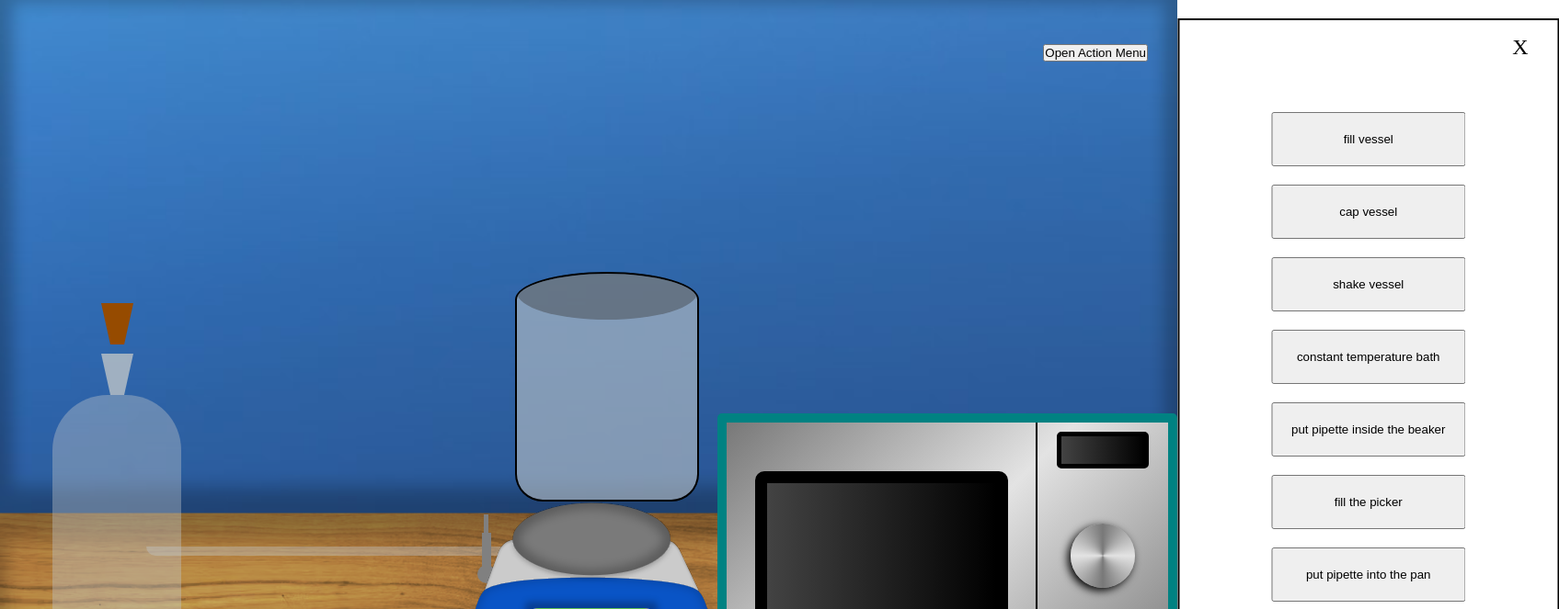
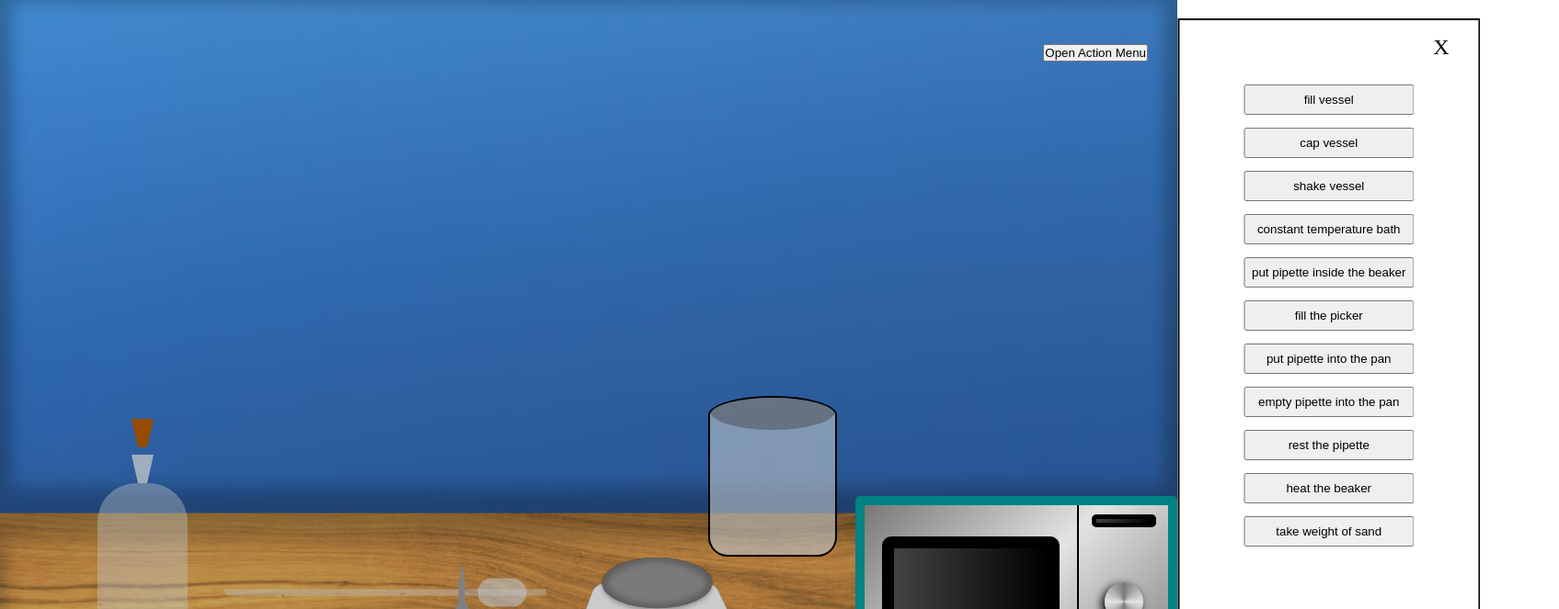
Before and after one commit to Divesh-Suryavanshi/sedimentation, a plain HTML site: page experiment/simulation/index.html in a window 1280 px wide. Shown: the top 663 px of the page at 92% size, 1695 px wide, since content can reach past the window. Drawn offline with Linux system fonts and the light colour scheme.

Commit message:
fix: scale size of elements using scale css variable in main.css

```diff
--- a/experiment/simulation/css/beaker.css
+++ b/experiment/simulation/css/beaker.css
@@ -1,7 +1,7 @@
 .beaker {
   position: relative;
-  height: 250px;
-  width: 200px;
+  height: calc(250px * var(--scale));
+  width: calc(200px * var(--scale));
   border: 2px solid black;
   background-color: rgba(189, 195, 199, 0.6);
   border-top-left-radius: 100px 30px;
@@ -14,7 +14,7 @@
 .beaker::before {
   content: "";
   width: 100%;
-  height: 50px;
+  height: 35px;
   position: absolute;
   border-bottom-left-radius: 100px 30px;
   border-bottom-right-radius: 100px 30px;
--- a/experiment/simulation/css/main.css
+++ b/experiment/simulation/css/main.css
@@ -1,5 +1,5 @@
 :root {
-  --scale: 1;
+  --scale: 0.7;
 }
 
 * {
@@ -46,18 +46,18 @@ body {
 }
 
 .actions {
-  padding: 100px;
+  padding: calc(100px * var(--scale));
   border: 2px solid black;
   position: absolute;
   right: 10px;
   top: 20px;
   display: flex;
   flex-direction: column;
-  gap: 20px;
+  gap: calc(20px * var(--scale));
 }
 
 .actions > button {
-  padding: 20px;
+  padding: calc(10px * var(--scale));
   /* width: 100px; */
   /* height: 40px; */
 }
--- a/experiment/simulation/css/microwave.css
+++ b/experiment/simulation/css/microwave.css
@@ -1,8 +1,8 @@
 .microwave {
   border: 10px solid rgb(0, 130, 130);
   border-radius: 5px;
-  width: 500px;
-  height: 300px;
+  width: calc(500px * var(--scale));
+  height: calc(300px * var(--scale));
   /* background-color: silver; */
   /* background-color: #808080; */
   background: linear-gradient(315deg, #7e7e7e 0%, #e3e3e3 50%, #787878 100%);
@@ -23,8 +23,8 @@
   /* background: linear-gradient(to right, #656565, #131313, #656565); */
   background: linear-gradient(to right, #434343 0%, black 100%);
   border-radius: 10px;
-  width: 275px;
-  height: 175px;
+  width: calc(275px * var(--scale));
+  height: calc(175px * var(--scale));
 }
 
 .microwave > .controls {
@@ -43,14 +43,14 @@
   /* background-color: rgba(0, 0, 0, 0.6); */
   background: linear-gradient(to right, #434343 0%, black 100%);
   border-radius: 5px;
-  width: 100px;
-  height: 40px;
+  width: calc(100px * var(--scale));
+  height: calc(70px * var(--scale));
 }
 
 .microwave .knob {
   margin-top: 20px;
   aspect-ratio: 1;
-  width: 70px;
+  width: calc(60px * var(--scale));
   background: conic-gradient(#787878, #e3e3e3, #787878, #e3e3e3, #787878);
   box-shadow: -3px 3px 10px black;
   /* border: ; */
@@ -60,7 +60,7 @@
 .microwave .lights {
   display: flex;
   justify-content: space-around;
-  gap: 35px;
+  gap: calc(35px * var(--scale));
   /* width: 80px; */
   /* height: 30px; */
   /* background-color: red; */
@@ -68,7 +68,7 @@
 
 .lights > * {
   aspect-ratio: 1;
-  width: 20px;
+  width: calc(20px * var(--scale));
   border-radius: 50%;
   /* background-color: red; */
   /* margin-right: 5px; */
--- a/experiment/simulation/css/picker.css
+++ b/experiment/simulation/css/picker.css
@@ -14,13 +14,13 @@
   flex-direction: column;
   align-items: center;
   transform: rotate(90deg);
-  left: 150px;
-  top: 100px;
+  left: calc(150px * var(--scale));
+  top: calc(100px * var(--scale));
 }
 
 .length {
-  height: 500px;
-  width: 10px;
+  height: calc(500px * var(--scale));
+  width: calc(10px * var(--scale));
   /* background-color: grey; */
   /* background-color: #c7e1ff; */
   background-color: rgba(189, 195, 199, 0.4);
@@ -36,7 +36,7 @@
   height: 100%;
   position: relative;
   z-index: -1;
-  bottom: -500px;
+  bottom: calc(-500px * var(--scale));
 }
 
 /* .length::after {
@@ -52,10 +52,10 @@
 } */
 
 .bulb {
-  height: 75px;
-  width: 45px;
+  height: calc(75px * var(--scale));
+  width: calc(45px * var(--scale));
   position: absolute;
-  top: 30px;
+  top: calc(30px * var(--scale));
   /* background-color: grey; */
   /* background-color: #c7e1ff; */
   background-color: rgba(189, 195, 199, 0.6);
@@ -66,27 +66,27 @@
   display: flex;
   align-items: center;
   position: absolute;
-  top: 130px;
+  top: calc(130px * var(--scale));
 }
 
 .pin {
-  height: 5px;
-  width: 70px;
+  height: calc(5px * var(--scale));
+  width: calc(70px * var(--scale));
   background-color: grey;
   /* background-color: #c7e1ff; */
   position: absolute;
-  left: -40px;
+  left: calc(-40px * var(--scale));
   /* z-index: 1; */
 }
 
 .shell {
-  height: 10px;
-  width: 50px;
+  height: calc(10px * var(--scale));
+  width: calc(50px * var(--scale));
   position: absolute;
   background-color: grey;
   /* background-color: #c7e1ff; */
   /* z-index: -1; */
-  left: -20px;
+  left: calc(-20px * var(--scale));
   overflow: hidden;
 }
 
@@ -102,12 +102,12 @@
 } */
 
 .screw {
-  width: 20px;
-  height: 20px;
+  width: calc(20px * var(--scale));
+  height: calc(20px * var(--scale));
   background-color: grey;
   /* background-color: #c7e1ff; */
   position: absolute;
-  left: 15px;
+  left: calc(15px * var(--scale));
   border-radius: 50%;
 }
 
--- a/experiment/simulation/css/stoppered.css
+++ b/experiment/simulation/css/stoppered.css
@@ -32,8 +32,8 @@
 
 .neck > .cap {
   position: relative;
-  top: -100px;
-  left: -10px;
+  top: calc(-100px * var(--scale));
+  left: calc(-10px * var(--scale));
 }
 
 .middle {
@@ -52,12 +52,12 @@
   height: 100%;
   position: relative;
   z-index: -1;
-  bottom: -300px;
+  bottom: calc(-300px * var(--scale));
 }
 
 .bottom {
-  width: 180px;
-  height: 20px;
+  width: calc(180px * var(--scale));
+  height: calc(20px * var(--scale));
   background-color: grey;
   opacity: 0;
 }
@@ -76,11 +76,11 @@
 
 @keyframes fillVessel {
   0% {
-    bottom: -300px;
+    bottom: calc(-300px * var(--scale));
   }
 
   100% {
-    bottom: -150px;
+    bottom: calc(-150px * var(--scale));
   }
 }
 
@@ -96,9 +96,9 @@
 
 @keyframes cap {
   0% {
-    top: -100px;
+    top: calc(-100px * var(--scale));
   }
   100% {
-    top: -45px;
+    top: calc(-45px * var(--scale));
   }
 }
--- a/experiment/simulation/css/weight.css
+++ b/experiment/simulation/css/weight.css
@@ -1,5 +1,5 @@
 .weight-image {
-  height: 200px;
+  height: calc(200px * var(--scale));
 }
 
 .weighing_balance {
@@ -18,8 +18,8 @@
   display: flex;
   justify-content: center;
   align-items: center;
-  border-radius: 10px;
-  font-size: 3rem;
+  /* border-radius: 10px; */
+  font-size: calc(3rem * var(--scale));
 }
 
 .display_off {
@@ -67,7 +67,7 @@
 }
 
 .btn1 > img {
-  width: 20px;
+  width: calc(20px * var(--scale));
 }
 
 .btn2 {
@@ -75,5 +75,5 @@
 }
 
 .btn2 > img {
-  width: 20px;
+  width: calc(20px * var(--scale));
 }
--- a/experiment/simulation/js/weight.js
+++ b/experiment/simulation/js/weight.js
@@ -6,13 +6,13 @@ const area = document.querySelector(".weigh_area");
 let status_weight = 0; // 0 means the weighing scale is off, 1 means it is on
 
 function weigh(weight) {
-  display.innerHTML = `${weight}`;
+  display.textContent = `${weight}`;
 }
 
 startBtn.addEventListener("click", () => {
   if (status_weight) {
     display.classList.add("display_off");
-    display.innerHTML = "0.000";
+    display.textContent = "0.000";
     status_weight = 0;
   } else {
     display.classList.remove("display_off");
@@ -21,7 +21,7 @@ startBtn.addEventListener("click", () => {
 });
 
 resetBtn.addEventListener("click", () => {
-  display.innerHTML = "0.000";
+  display.textContent = "0.000";
 });
 
 area.addEventListener("click", () => {
```
